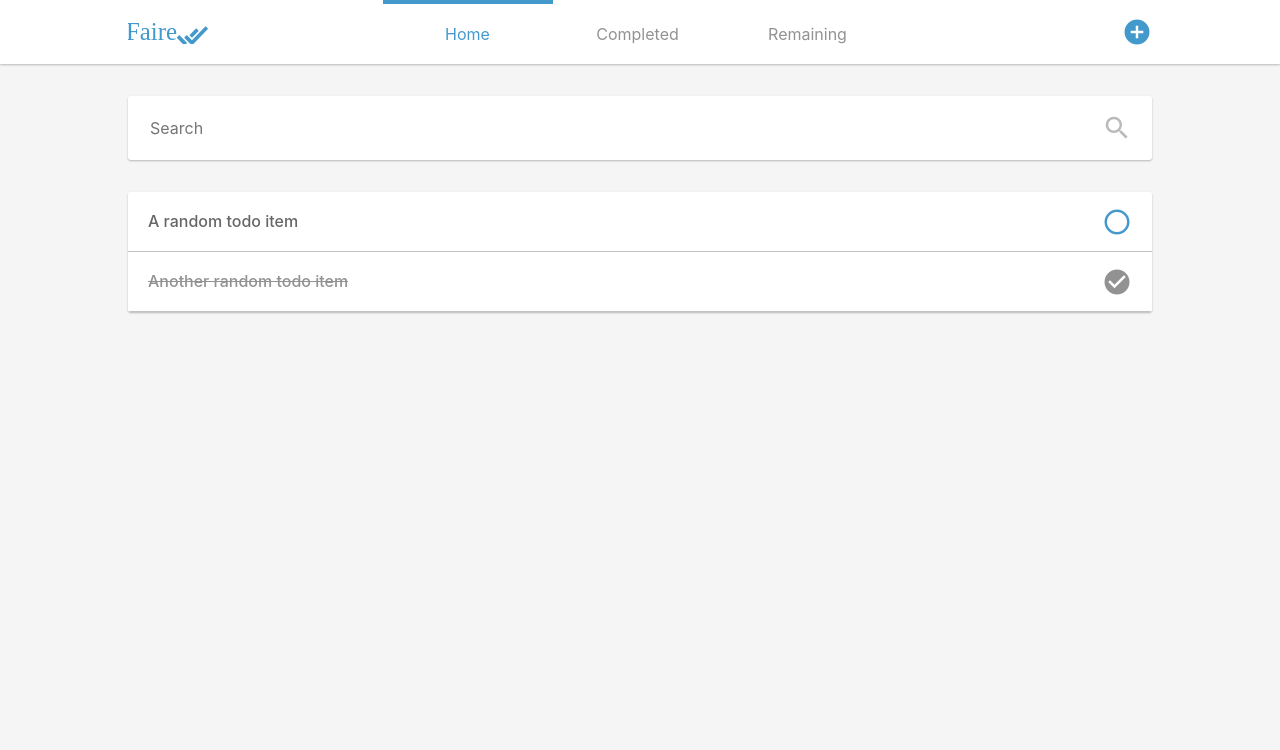
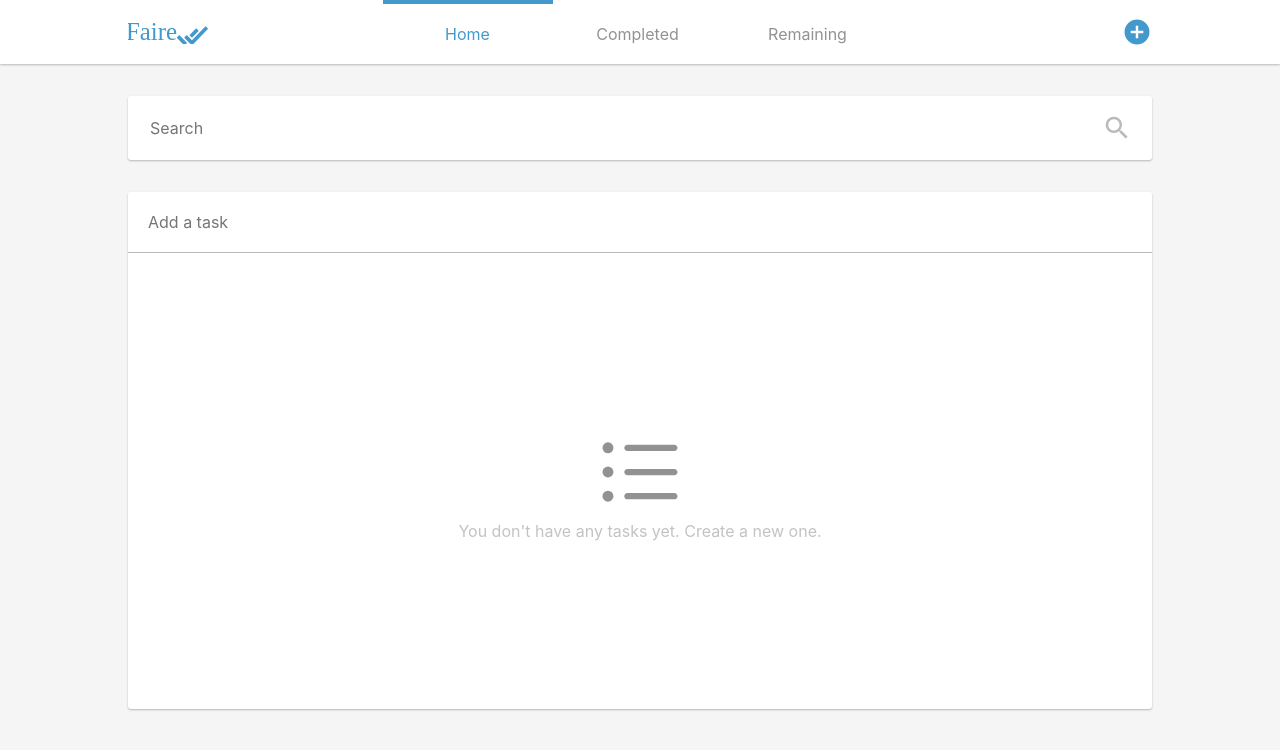
Before and after one commit to nishanbajracharya/faire-svelte, a Svelte app: page / in a window 1280 px wide. Shown: the top 750 px of the page. Built offline with nearby package versions, Linux system fonts and the light colour scheme.

Commit message:
Add new todo component

```diff
--- a/package.json
+++ b/package.json
@@ -17,6 +17,7 @@
   },
   "dependencies": {
     "sirv-cli": "^0.4.4",
-    "svelte-routing": "^1.4.0"
+    "svelte-routing": "^1.4.0",
+    "uuid": "^3.3.3"
   }
 }
--- a/src/App.svelte
+++ b/src/App.svelte
@@ -1,9 +1,12 @@
 <script>
+  import uuid from 'uuid/v4';
   import { Router, Route } from "svelte-routing";
 
   import Main from "./views/Main.svelte";
+  import Input from "./components/Input.svelte";
   import TodoList from "./views/TodoList.svelte";
   import Search from "./components/Search.svelte";
+  import Container from "./components/Container.svelte";
 
   export let searchText = "";
 
@@ -11,10 +14,7 @@
     searchText = event.detail.value;
   }
 
-  export let list = [
-    { id: 1, title: "A random todo item", completed: false },
-    { id: 2, title: "Another random todo item", completed: true }
-  ];
+  export let list = [];
 
   function searchList(list = [], searchText = "") {
     return list.filter(item =>
@@ -33,11 +33,33 @@
 
     list[list.indexOf(item)].completed = !item.completed;
   }
+
+  function addNewTodo(event) {
+    list = list.concat({
+      id: uuid(),
+      title: event.detail.value,
+      completed: false,
+    });
+  }
 </script>
+
+
+<style>
+  .todo-list-container {
+    background: #fff;
+    overflow: hidden;
+    border-radius: 3px;
+    margin: 32px -20px 0;
+    box-shadow: 0 1px 2px rgba(0, 0, 0, 0.25);
+  }
+</style>
 
 <Router>
   <Main>
     <Search on:input={handleInput} />
+    <Container>
+      <div class="todo-list-container">
+        <Input on:submit={addNewTodo}/>
         <Route path="/completed">
           <TodoList
             list={filterByCompleted(searchList(list, searchText), true)}
@@ -49,7 +71,11 @@
             on:itemClick={toggleItem} />
         </Route>
         <Route path="/">
-      <TodoList list={searchList(list, searchText)} on:itemClick={toggleItem} />
+          <TodoList
+            list={searchList(list, searchText)}
+            on:itemClick={toggleItem} />
         </Route>
+      </div>
+    </Container>
   </Main>
 </Router>
--- /dev/null
+++ b/src/components/Input.svelte
@@ -0,0 +1,55 @@
+<script>
+  export let className = '';
+  export let containerClassName = '';
+
+  export let value = '';
+
+  import { createEventDispatcher } from "svelte";
+
+  const dispatch = createEventDispatcher();
+
+  // Event Handlers
+  function handleChange(event) {
+    value = event.target.value;
+  }
+
+  function handleKeyDown(event) {
+    if (event.keyCode === 13) {
+      dispatch('submit', { value })
+      value = '';
+    }
+  }
+</script>
+
+<style>
+  .input-bar {
+    color: #49c;
+    width: 100%;
+    border: none;
+    outline: none;
+    padding: 0 20px;
+    border-radius: 0;
+    font-size: 16px;
+    min-height: 60px;
+    background: #fff;
+    line-height: 60px;
+    display: inline-block;
+    box-sizing: border-box;
+    vertical-align: middle;
+    border-bottom: 1px solid #bababa;
+  }
+
+  .input-bar:focus {
+    border-bottom: 1px solid #49c;
+  }
+</style>
+
+<div class={`input-container ${containerClassName}`}>
+  <input
+    bind:value
+    class={`input-bar ${className}`}
+    placeholder="Add a task"
+    on:change={handleChange}
+    on:keydown={handleKeyDown}
+    />
+</div>
--- a/src/views/TodoList.svelte
+++ b/src/views/TodoList.svelte
@@ -15,18 +15,6 @@
   }
 </script>
 
-<style>
-  .todo-list-container {
-    background: #fff;
-    overflow: hidden;
-    border-radius: 3px;
-    margin: 32px -20px 0;
-    box-shadow: 0 1px 2px rgba(0, 0, 0, 0.25);
-  }
-</style>
-
-<Container>
-  <div class="todo-list-container">
 {#if list.length > 0}
   {#each list as { id, title, completed }}
     <TodoItem bind:title bind:completed on:click={() => handleClick(id)} />
@@ -34,5 +22,3 @@
 {:else}
   <EmptyList />
 {/if}
-  </div>
-</Container>
```
Also changed, not shown: 1 other file (tests, documents, lock files or other folders). Lines whose indentation alone changed are shown as unchanged.
